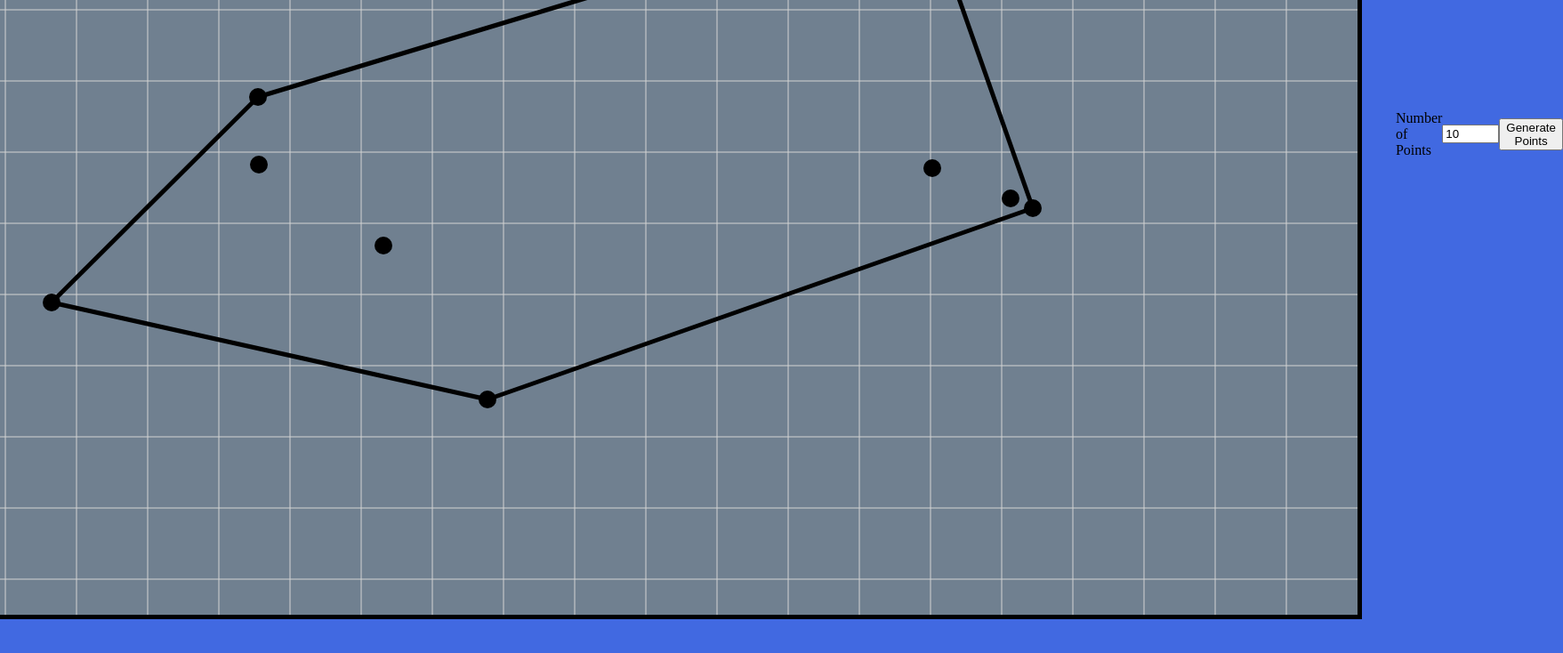
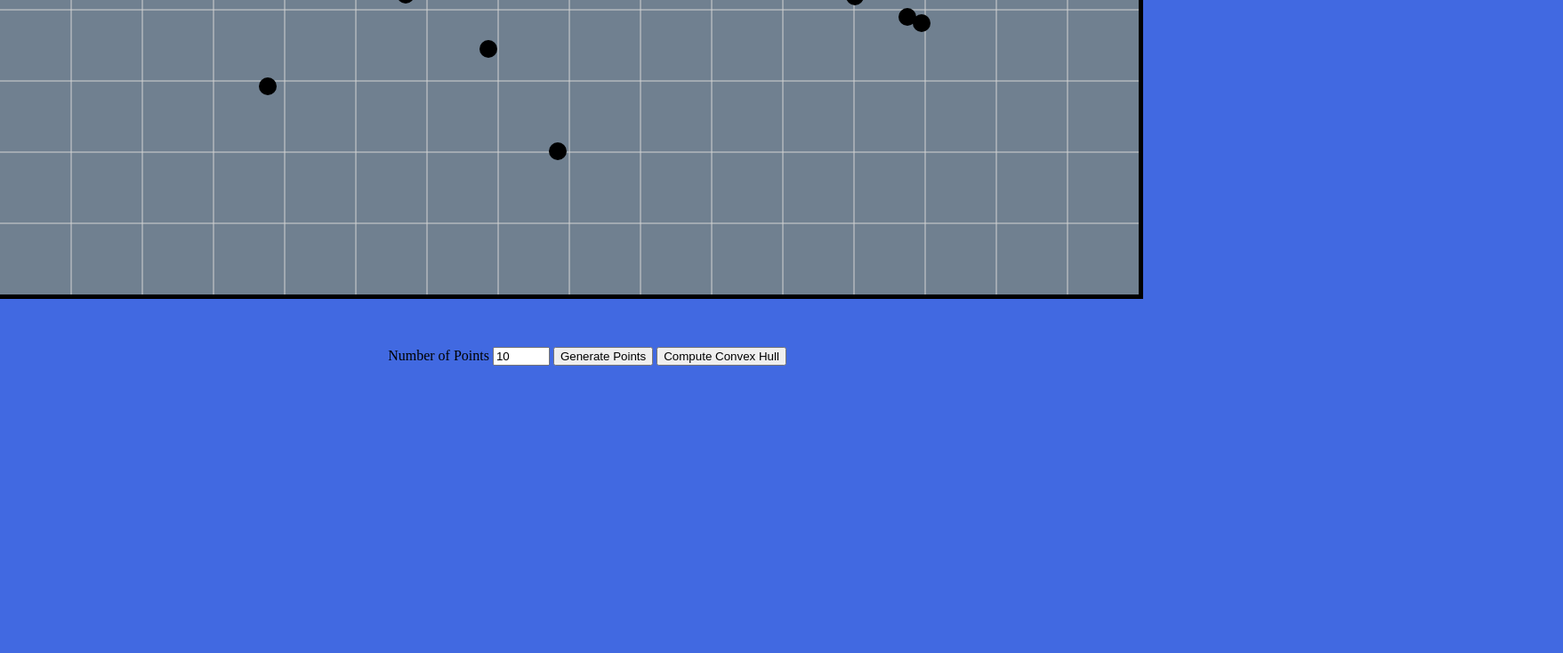
Before and after one commit to Chronal/CompGeoVisWeb, a plain HTML site: page index.html in a window 1280 px wide. Shown: the part 520-1254 px from the top of the page at 89% size, 1757 px wide, since content can reach past the window. After the commit the page ends 955 px from the top, so only its background shows below. Drawn offline with Linux system fonts and the light colour scheme.

Commit message:
Adds button to draw convex hull

```diff
--- a/index.html
+++ b/index.html
@@ -10,19 +10,22 @@
     </head>
     <body>
         <header>
-            <button id="menubutton">Menu</button>
+            <!-- <button id="menubutton">Menu</button> -->
             <h1>Computational Geometry Visualiser</h1>
         </header>
         <main>
-            <aside id="sidebar">
-                <menu></menu>
-            </aside>
-            <canvas id="grid" width="1920" height="1080">
+            <!-- <aside id="sidebar"> -->
+            <!-- <menu></menu> -->
+            <!-- </aside> -->
+            <canvas id="grid" width="1280" height="720">
                 A grid to plot points and draw polygons on. Unfortunately without the interactivity, it's not particularly useful.
             </canvas>
-            <label>Number of Points</label>
-            <input id="pointsField" type="number" value="10" min="0" step="5" max="100" inputmode="numeric"/>
-            <button id="genPoints">Generate Points</button>
+            <menu>
+                <label>Number of Points</label>
+                <input id="pointsField" type="number" value="10" min="0" step="5" max="100" inputmode="numeric"/>
+                <button id="genPoints">Generate Points</button>
+                <button id="genConvexHull">Compute Convex Hull</button>
+            </menu>
         </main>
     </body>
 </html>
--- a/js/grid.js
+++ b/js/grid.js
@@ -1,10 +1,11 @@
 const canvas = document.getElementById("grid");
 const ctx = canvas.getContext("2d");
 const genPointsButton = document.getElementById("genPoints");
+const genConvexHullButton = document.getElementById("genConvexHull");
 const pointsField = document.getElementById("pointsField");
 
-const width = 1920;
-const height = 1080;
+const width = 1280;
+const height = 720;
 
 // Only render points in the center of the screen
 const defaultNGenPoints = 10;
@@ -130,12 +131,15 @@ function genPoints() {
     drawPoints();
 }
 
+function drawConvexHull() {
+    let ch = genConvexHull();
+    drawLines(ch);
+}
 
 function main() {
+    genPoints();
     genPointsButton.addEventListener('click', genPoints);
-    genPoints();
-    let ch = genConvexHull();
-    drawLines(ch);
+    genConvexHullButton.addEventListener('click', drawConvexHull);
 }
 
 function checkLeftTurn(slice) {
--- a/style.css
+++ b/style.css
@@ -29,6 +29,7 @@ main {
     display: flex;
     align-items: center;
     justify-content: center;
+    flex-direction: column;
 }
 
 #grid {
```
